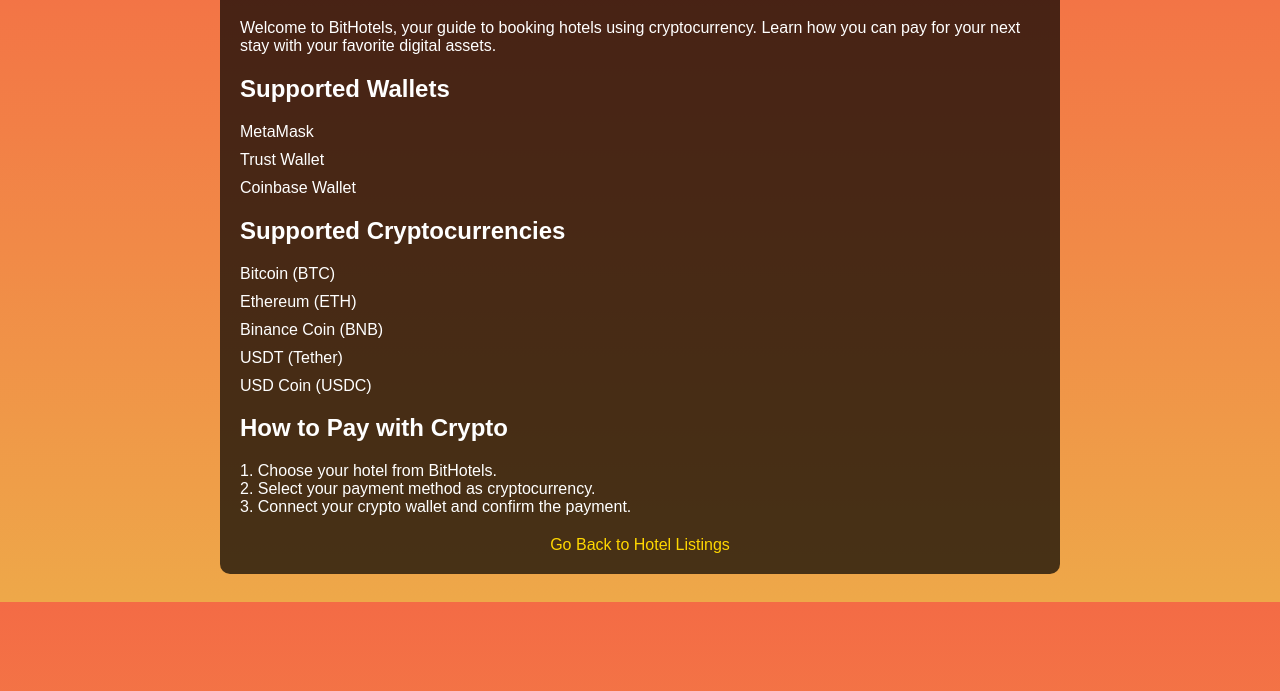
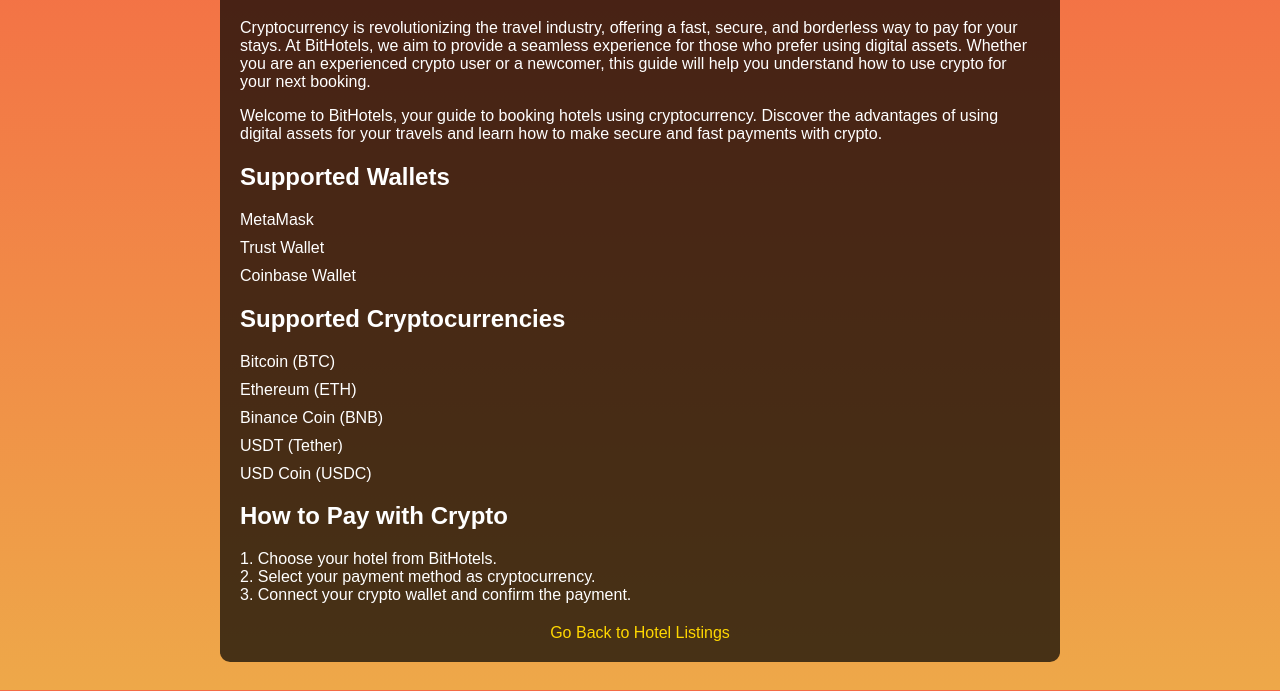
Before and after one commit to MiguelMR800/BitHotels, a plain HTML site: page BitHotels_Blog.html in a window 1280 px wide. Shown: the part 109-800 px from the top of the page. Drawn offline with Linux system fonts and the light colour scheme.

Commit message:
Add files via upload

```diff
--- a/BitHotels_Blog.html
+++ b/BitHotels_Blog.html
@@ -1,9 +1,10 @@
 <!DOCTYPE html>
+
 <html lang="en">
 <head>
-    <meta charset="UTF-8">
-    <meta name="viewport" content="width=device-width, initial-scale=1.0">
-    <meta name="description" content="BitHotels - Crypto-Friendly Hotels Blog">
+<meta charset="utf-8"/>
+<meta content="width=device-width, initial-scale=1.0" name="viewport"/>
+<meta content="BitHotels - Crypto-Friendly Hotels Blog" name="description"/>
 <title>BitHotels - Crypto-Friendly Hotels Blog</title>
 <style>
         body { font-family: Arial, sans-serif; background: linear-gradient(to bottom, #f46b45, #eea849); padding: 20px; color: #ffffff; }
@@ -19,16 +20,18 @@
 </head>
 <body>
 <div class="content">
-        <h1>BitHotels - Crypto-Friendly Hotels Blog</h1>
-        <p>Welcome to BitHotels, your guide to booking hotels using cryptocurrency. Learn how you can pay for your next stay with your favorite digital assets.</p>
-
+<h1>BitHotels - Crypto-Friendly Hotels Blog</h1><p>
+Cryptocurrency is revolutionizing the travel industry, offering a fast, secure, and borderless way to pay for your stays.
+At BitHotels, we aim to provide a seamless experience for those who prefer using digital assets. Whether you are an experienced crypto user or a newcomer,
+this guide will help you understand how to use crypto for your next booking.
+</p>
+<p>Welcome to BitHotels, your guide to booking hotels using cryptocurrency. Discover the advantages of using digital assets for your travels and learn how to make secure and fast payments with crypto.</p>
 <h2>Supported Wallets</h2>
 <ul>
 <li>MetaMask</li>
 <li>Trust Wallet</li>
 <li>Coinbase Wallet</li>
 </ul>
-
 <h2>Supported Cryptocurrencies</h2>
 <ul>
 <li>Bitcoin (BTC)</li>
@@ -37,10 +40,8 @@
 <li>USDT (Tether)</li>
 <li>USD Coin (USDC)</li>
 </ul>
-
 <h2>How to Pay with Crypto</h2>
-        <p>1. Choose your hotel from BitHotels.<br>2. Select your payment method as cryptocurrency.<br>3. Connect your crypto wallet and confirm the payment.</p>
-
+<p>1. Choose your hotel from BitHotels.<br/>2. Select your payment method as cryptocurrency.<br/>3. Connect your crypto wallet and confirm the payment.</p>
 <div class="back-button">
 <a href="index.html">Go Back to Hotel Listings</a>
 </div>
```
Lines whose indentation alone changed are shown as unchanged.
